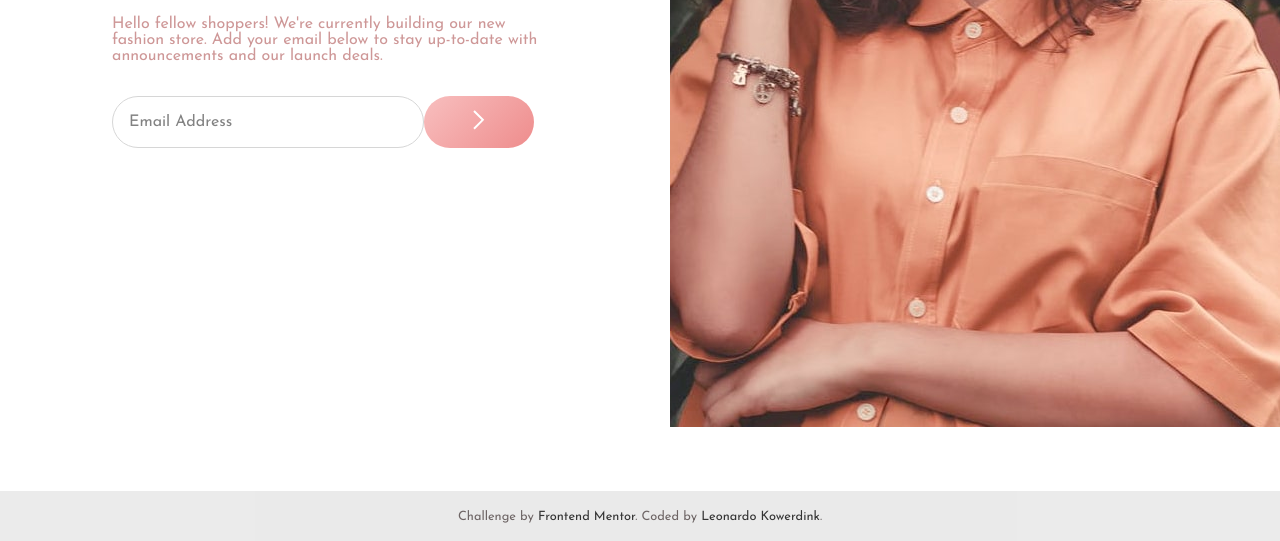
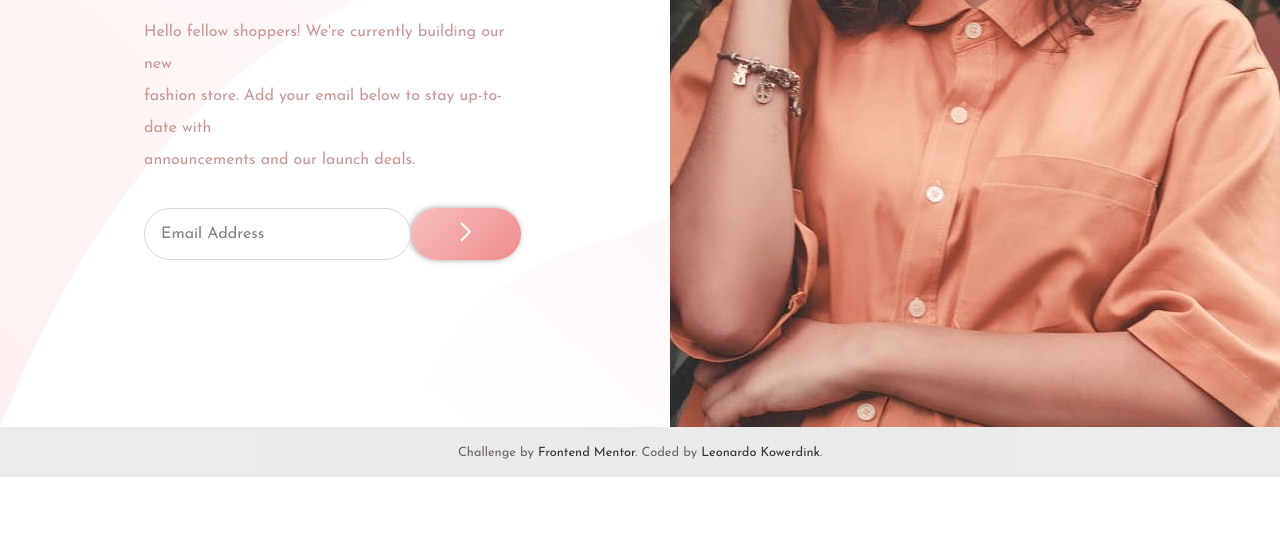
Before and after one commit to kowerdink/Base_Apparel, a plain HTML site: page index.html in a window 1280 px wide. Shown: the part 373-914 px from the top of the page. After the commit the page ends 850 px from the top, so only its background shows below. Drawn offline with Linux system fonts and the light colour scheme; a web font is replaced by a local one.

Commit message:
fixed details

```diff
--- a/index.html
+++ b/index.html
@@ -16,8 +16,8 @@
       </div>
       <div class="mainInfo">
         <h1><span>We're</span><br>coming<br>soon</h1>
-        <p>Hello fellow shoppers! We're currently building our new fashion store.
-          Add your email below to stay up-to-date with announcements and our launch deals.</p>
+        <p>Hello fellow shoppers! We're currently building our new<br>fashion store.
+          Add your email below to stay up-to-date with<br>announcements and our launch deals.</p>
         <form action="">
           <div>
               <input type="text" placeholder="Email Address">
--- a/style.css
+++ b/style.css
@@ -18,7 +18,6 @@ body {
 .content {
     display: flex;
     width: 100%;
-    height: 100vh;
 }
 
 .title  {
@@ -27,9 +26,11 @@ body {
 
 .asideTitles {
     display: flex;
+    width: 80%;
     flex-direction: column;
-    width: auto;
-    padding: 3rem 7rem;
+    padding: 3rem 9rem;
+    background-image: url(./images/bg-pattern-desktop.svg);
+    background-size: cover;
 }
 
 .mainInfo {
@@ -51,6 +52,7 @@ body {
 
 .mainInfo p {
     font-size: 16px;
+    line-height: 2rem;
     color:hsl(0, 36%, 70%);
 }
 
@@ -74,18 +76,23 @@ body {
     width: 110px;
     border-radius: 2rem;
     background: rgb(248,191,191);
-    background: linear-gradient(135deg, rgba(248,191,191,1) 0%, rgba(238,140,140,1) 100%);
+    background: linear-gradient(135deg, #f8bfbf 0%, #ee8c8c 100%);
+    transition: background-color ease 0.3s;
+    cursor: pointer;
+    box-shadow: -1px 0px 7px -2px rgba(33,33,33,0.75);
+    -moz-box-shadow: -1px 0px 0.7rem -2px rgba(33,33,33,0.75);
+}
+.mainInfo form button:hover {
+    background: linear-gradient(135deg, #f29f9f 0%, #ff67c5 100%);
 }
 
 .Picture {
     display: flex;
-    justify-content: end;
-    width: 100%;
 }
 
 footer {
     height: 50px;
-    margin-top: 4rem;
+    padding: 1rem;
     display: flex;
     align-items: center;
     justify-content: center;
```
